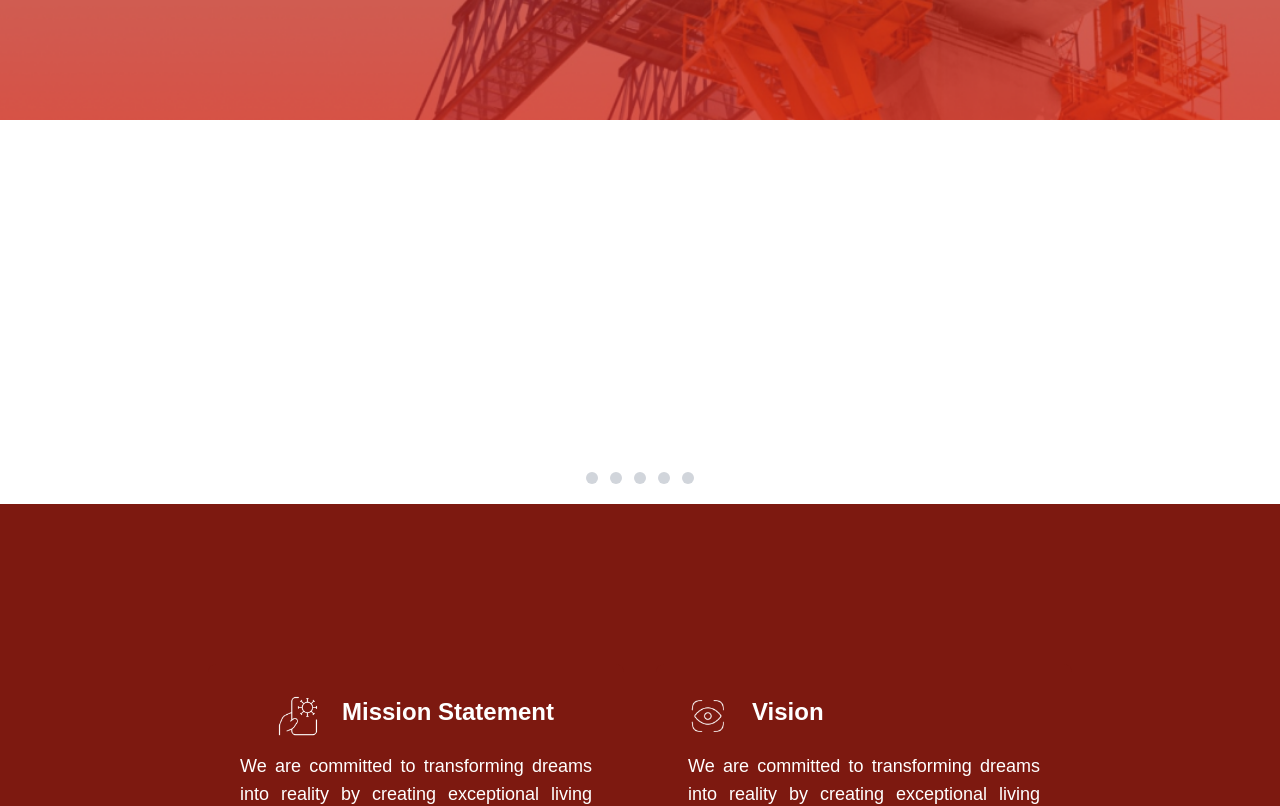
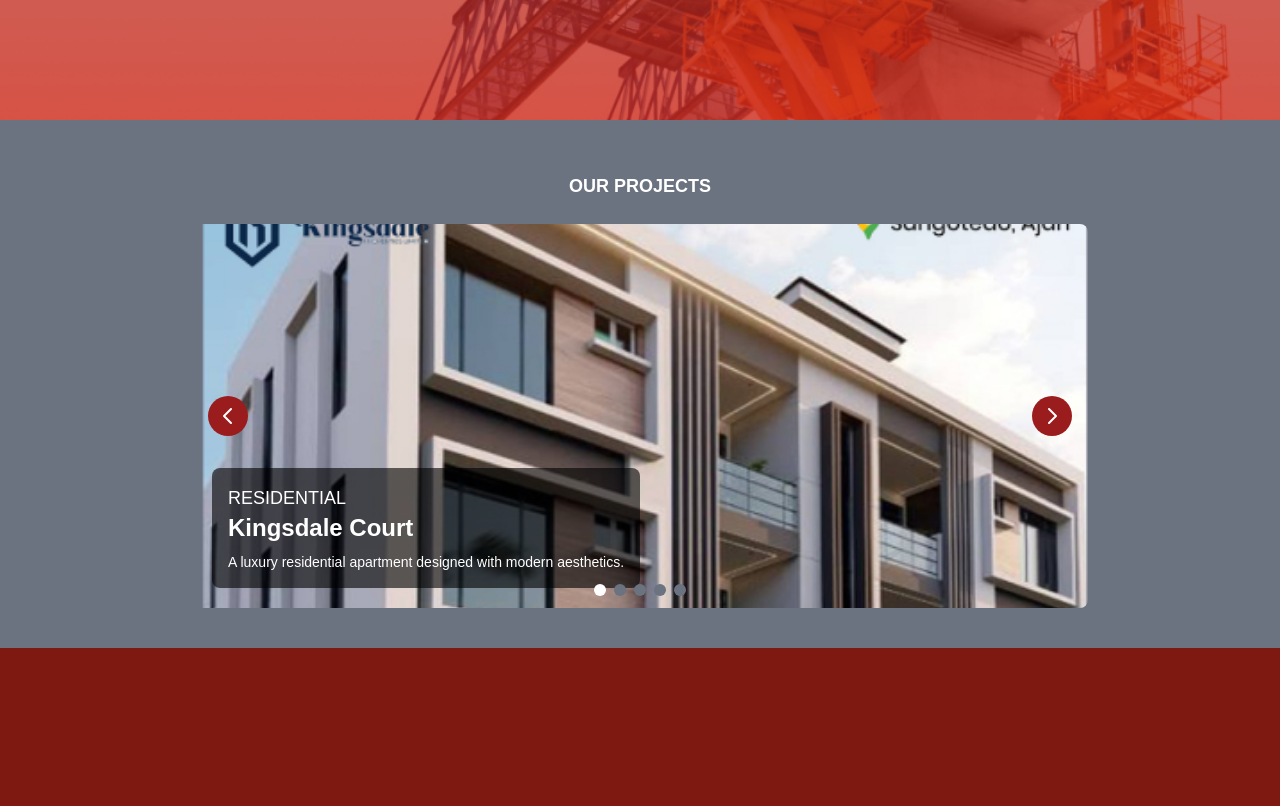
Before and after one commit to Ritephase1/rhp-website-fe, a Next.js app: page / in a window 1280 px wide. Shown: the part 680-1486 px from the top of the page. Built offline with nearby package versions, Linux system fonts and the light colour scheme.

Commit message:
Add pictures to the blog page

```diff
--- a/src/app/api/blog_card.json
+++ b/src/app/api/blog_card.json
@@ -1,6 +1,6 @@
 [
     {
-      "imageUrl": "https://via.placeholder.com/700x400",
+      "imageUrl": "/images/project1.png",
       "date": "December 16, 2024",
       "houseType": "Apartment",
       "propertyOwner": "John Doe",
@@ -10,7 +10,7 @@
       "comments": 12
     },
     {
-      "imageUrl": "https://via.placeholder.com/700x400",
+      "imageUrl": "/images/project4.png",
       "date": "November 25, 2024",
       "houseType": "Villa",
       "propertyOwner": "Jane Smith",
@@ -20,7 +20,7 @@
       "comments": 20
     },
     {
-      "imageUrl": "https://via.placeholder.com/700x400",
+      "imageUrl": "/images/project3.png",
       "date": "October 10, 2024",
       "houseType": "Cottage",
       "propertyOwner": "Alice Johnson",
--- a/src/components/AboutUs.js
+++ b/src/components/AboutUs.js
@@ -5,14 +5,17 @@ export default function AboutUs({ imageUrl }) {
     <section className="text-black bg-white text-center py-12">
       <div className="grid grid-cols-1 sm:grid-cols-2 gap-8 max-w-[90%] mx-auto my-0">
         {/* Image Section */}
-        <div className="md:px-5 md:py-2  p-2 bg-red-800 rounded-lg text-left flex justify-center">
+        <div className="md:px-5 md:py-2  p-2 bg-gray-200 rounded-lg text-left flex justify-center">
           <div className="relative w-full h-full z-0">
             <Image
-              src="/images/about2.png"
+              src="/images/agent.jpeg"
               alt="RHP Logo"
               width={300} // Replace with actual width
               height={200} // Replace with actual height
               style={{ marginTop: 10, zIndex: -1 }}
+              quality={100}
+              objectFit="cover"
+              className="w-[100%] h-[auto] rounded-md "
             />
           </div>
         </div>
--- a/src/components/BlogCard.js
+++ b/src/components/BlogCard.js
@@ -64,6 +64,8 @@ const styles = {
   },
   imageContainer: {
     borderRadius: "8px",
+    margin: "auto",
+    width: "90%",
     overflow: "hidden",
   },
   meta: {
@@ -90,7 +92,8 @@ const styles = {
   readMoreButton: {
     backgroundColor: "transparent",
     border: "none",
-    color: "#0070f3",
+    color: "teal",
+    fontWeight: "bold",
     fontSize: "14px",
     cursor: "pointer",
   },
--- a/src/components/Project.js
+++ b/src/components/Project.js
@@ -1,152 +1,124 @@
-"use client"; // Ensures this runs only on the client side for Next.js
+"use client";
 
-import { useEffect } from "react";
+import { useEffect, useState } from "react";
 import Image from "next/image";
 
-export default function Project() {
+export default function Projects() {
+  const [projects, setProjects] = useState([]);
+  const [currentSlide, setCurrentSlide] = useState(0);
+  const slideIntervalTime = 9000; // 3 seconds timer
+
   useEffect(() => {
-    // Import the Flowbite Carousel functionality dynamically if you are using Flowbite
-    if (typeof window !== "undefined") {
-      import("flowbite").then((module) => {
-        // Flowbite JS will handle the carousel
-      });
-    }
+    // Load data from the JSON file
+    fetch("/data/projects.json")
+      .then((res) => res.json())
+      .then((data) => setProjects(data))
+      .catch((err) => console.error("Error loading project data:", err));
   }, []);
 
+  // Auto slide timer logic
+  useEffect(() => {
+    const interval = setInterval(() => {
+      setCurrentSlide((prev) => (prev + 1) % projects.length);
+    }, slideIntervalTime);
+    return () => clearInterval(interval);
+  }, [projects]);
+
+  const nextSlide = () => {
+    setCurrentSlide((prev) => (prev + 1) % projects.length);
+  };
+
+  const prevSlide = () => {
+    setCurrentSlide((prev) => (prev === 0 ? projects.length - 1 : prev - 1));
+  };
+
   return (
+    <section className="bg-gray-500 max-w-full text-white py-10 px-6">
+      <h2 className="text-lg text-center pt-3 mb-6 font-bold">OUR PROJECTS</h2>
+
+      {/* Carousel Container */}
+      <div className="relative w-full max-w-4xl mx-auto overflow-hidden">
+        <div className="relative h-96 rounded-lg">
+          {projects.map((project, index) => (
             <div
-      id="default-carousel"
-      className="relative w-full"
-      data-carousel="slide"
+              key={project.id}
+              className={`absolute top-0 left-0 w-full h-full transition-all duration-700 ${
+                index === currentSlide ? "opacity-100" : "opacity-0"
+              }`}
             >
-      {/* Carousel Wrapper */}
-      <div className="relative h-56 overflow-hidden rounded-lg md:h-96">
-        {/* Item 1 */}
-        <div
-          className="hidden duration-700 bg-black ease-in-out"
-          data-carousel-item
-        >
+              <div className="relative w-full h-full">
+                {/* Project Image */}
                 <Image
-            src="/images/carousel/carousel-1.svg"
-            alt="Slide 1"
+                  src={project.image}
+                  alt={project.title}
                   layout="fill"
-            className="absolute block w-full bg-black object-cover"
+                  objectFit="cover"
+                  className="rounded-lg"
                 />
-        </div>
-        {/* Item 2 */}
-        <div
-          className="hidden duration-700 bg-black ease-in-out"
-          data-carousel-item
-        >
-          <Image
-            src="/images/carousel/carousel-2.svg"
-            alt="Slide 2"
-            layout="fill"
-            className="absolute block w-full bg-black object-cover"
-          />
-        </div>
-        {/* Item 3 */}
-        <div
-          className="hidden duration-700 bg-black ease-in-out"
-          data-carousel-item
-        >
-          <Image
-            src="/images/carousel/carousel-3.svg"
-            alt="Slide 3"
-            layout="fill"
-            className="absolute block bg-black w-full object-cover"
-          />
-        </div>
-        {/* Item 4 */}
-        <div
-          className="hidden duration-700 bg-black ease-in-out"
-          data-carousel-item
-        >
-          <Image
-            src="/images/carousel/carousel-4.svg"
-            alt="Slide 4"
-            layout="fill"
-            className="absolute bg-black block w-full object-cover"
-          />
-        </div>
-        {/* Item 5 */}
-        <div
-          className="hidden duration-700 bg-black ease-in-out"
-          data-carousel-item
-        >
-          <Image
-            src="/images/carousel/carousel-5.svg"
-            alt="Slide 5"
-            layout="fill"
-            className="absolute bg-black block w-full object-cover"
-          />
+                {/* Project Details */}
+                <div className="absolute bottom-5 left-5 p-4 bg-black bg-opacity-60 rounded-lg text-white">
+                  <h2 className="text-lg font-light">{project.category}</h2>
+                  <h1 className="text-2xl font-bold">{project.title}</h1>
+                  <p className="mt-2 text-sm">{project.description}</p>
                 </div>
               </div>
-
-      {/* Slider Indicators */}
-      <div className="absolute z-30 flex -translate-x-1/2 bottom-5 left-1/2 space-x-3 rtl:space-x-reverse">
-        {Array.from({ length: 5 }, (_, index) => (
-          <button
-            key={index}
-            type="button"
-            className="w-3 h-3 rounded-full bg-gray-300 hover:bg-gray-600"
-            aria-current={index === 0 ? "true" : "false"}
-            aria-label={`Slide ${index + 1}`}
-            data-carousel-slide-to={index}
-          ></button>
+            </div>
           ))}
         </div>
 
-      {/* Slider Controls */}
+        {/* Navigation Buttons */}
         <button
-        type="button"
-        className="absolute top-0 start-0 z-30 flex items-center justify-center h-full px-4 cursor-pointer group focus:outline-none"
-        data-carousel-prev
+          onClick={prevSlide}
+          className="absolute top-1/2 -left-6 transform ml-10 -translate-y-1/2 bg-red-800 hover:text-red-800 hover:bg-white/40 text-white rounded-full p-2"
         >
-        <span className="inline-flex items-center justify-center w-10 h-10 rounded-full bg-white/30 dark:bg-gray-800/30 group-hover:bg-white/50">
           <svg
-            className="w-4 h-4 text-white rtl:rotate-180"
-            aria-hidden="true"
+            className="w-6 h-6"
+            fill="none"
+            stroke="currentColor"
+            viewBox="0 0 24 24"
             xmlns="http://www.w3.org/2000/svg"
-            fill="none"
-            viewBox="0 0 6 10"
           >
             <path
-              stroke="currentColor"
               strokeLinecap="round"
               strokeLinejoin="round"
               strokeWidth="2"
-              d="M5 1 1 5l4 4"
-            />
+              d="M15 19l-7-7 7-7"
+            ></path>
           </svg>
-          <span className="sr-only">Previous</span>
-        </span>
         </button>
-
         <button
-        type="button"
-        className="absolute top-0 end-0 z-30 flex items-center justify-center h-full px-4 cursor-pointer group focus:outline-none"
-        data-carousel-next
+          onClick={nextSlide}
+          className="absolute top-1/2 -right-6 transform mr-10 -translate-y-1/2 bg-red-800 hover:bg-white/40 hover:text-red-800 text-white rounded-full p-2"
         >
-        <span className="inline-flex items-center justify-center w-10 h-10 rounded-full bg-white/30 dark:bg-gray-800/30 group-hover:bg-white/50">
           <svg
-            className="w-4 h-4 text-white rtl:rotate-180"
-            aria-hidden="true"
+            className="w-6 h-6"
+            fill="none"
+            stroke="currentColor"
+            viewBox="0 0 24 24"
             xmlns="http://www.w3.org/2000/svg"
-            fill="none"
-            viewBox="0 0 6 10"
           >
             <path
-              stroke="currentColor"
               strokeLinecap="round"
               strokeLinejoin="round"
               strokeWidth="2"
-              d="m1 9 4-4-4-4"
-            />
+              d="M9 5l7 7-7 7"
+            ></path>
           </svg>
-          <span className="sr-only">Next</span>
-        </span>
         </button>
+
+        {/* Indicator Dots */}
+        <div className="absolute bottom-3 left-1/2 transform -translate-x-1/2 flex space-x-2">
+          {projects.map((_, index) => (
+            <div
+              key={index}
+              onClick={() => setCurrentSlide(index)}
+              className={`w-3 h-3 rounded-full cursor-pointer ${
+                index === currentSlide ? "bg-white" : "bg-gray-500"
+              }`}
+            ></div>
+          ))}
         </div>
+      </div>
+    </section>
   );
 }
```
Also changed, not shown: src/pages/blog.js (+4 -15 lines). Lines whose indentation alone changed are shown as unchanged.
